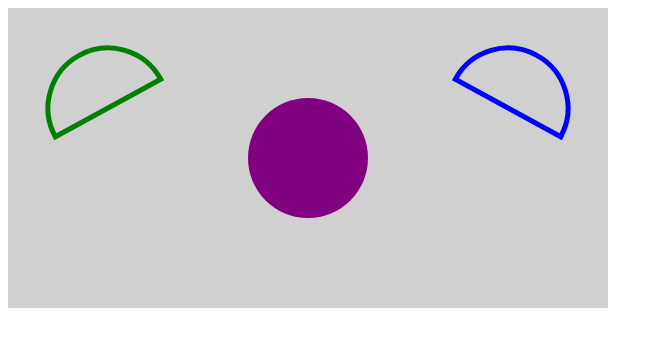
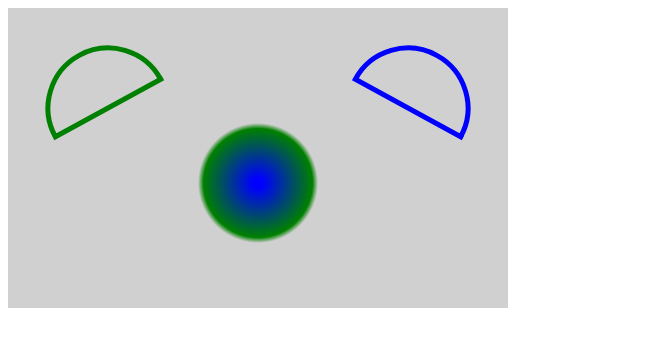
Before and after one commit to AlexSchwitthal/TP-progWeb, a plain HTML site: page td04/exercice1.2.html in a window 1280 px wide. Shown: the whole page, without its empty margins (0-663 px from the left). Drawn offline with Linux system fonts and the light colour scheme; files that its build step writes are made by us from their sources.

Commit message:
fin exercice 1

```diff
--- a/td04/canvas.html
+++ b/td04/exercice1.2.html
@@ -2,14 +2,14 @@
 <html lang="fr">
 <head>
   <meta charset="utf-8">
-  <title>Canvas</title>
+  <title>1.2</title>
   <link rel="stylesheet" href="style.css">
 </head>
 <body>
   <canvas id="c1" style='background-color: #D0D0D0;'></canvas>
   <script>
     let canvas = document.getElementById("c1");
-    canvas.width  = 600;
+    canvas.width  = 500;
     canvas.height = 300;
 
     let ctx = canvas.getContext("2d");
@@ -26,17 +26,17 @@
     ctx.beginPath();
     ctx.lineWidth = '5';
     ctx.strokeStyle = "blue";
-    ctx.moveTo(555, 130)
-    ctx.arc(500, 100, 60, 1 * Math.PI + 0.5, 2 * Math.PI + 0.5);
+    ctx.moveTo(455, 130)
+    ctx.arc(400, 100, 60, 1 * Math.PI + 0.5, 2 * Math.PI + 0.5);
     ctx.stroke();
 
+    var gradient = ctx.createRadialGradient(250, 175,5, 250,175,60);
+    gradient.addColorStop(0, 'blue');
+    gradient.addColorStop(0.9, 'green');
+    gradient.addColorStop(1, '#D0D0D0');
 
-    ctx.beginPath();
-    ctx.lineWidth = '5';
-    ctx.strokeStyle = "purple";
-    ctx.arc(300, 150, 60, 0 , 2 * Math.PI);
-    ctx.fillStyle = "purple";
-    ctx.fill();
+    ctx.fillStyle = gradient;
+    ctx.fillRect(170, 100, 160, 160);
   </script>
 </body>
 </html>
```
Also changed, not shown: td04/exercice1.1.html (added, +42 -0 lines), td04/exercice2.html (added).
